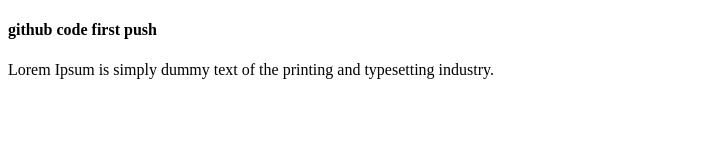
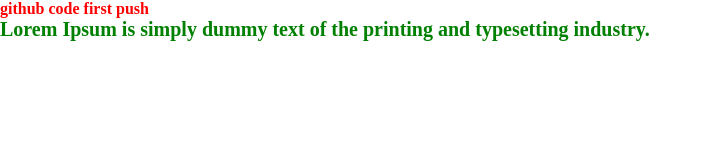
Before and after one commit to Riazalmahmud/my-frist-repo, a plain HTML site: page index.html in a window 1280 px wide. Shown: the whole page, without its empty margins (0-712 px from the left). Drawn offline with Linux system fonts and the light colour scheme.

Commit message:
styleshit add

```diff
--- a/index.html
+++ b/index.html
@@ -5,6 +5,7 @@
     <meta http-equiv="X-UA-Compatible" content="IE=edge">
     <meta name="viewport" content="width=device-width, initial-scale=1.0">
     <title>my first git for test</title>
+    <link rel="stylesheet" href="style.css">
 </head>
 <body>
     <h4>github code first push</h4>
--- /dev/null
+++ b/style.css
@@ -0,0 +1,13 @@
+*{
+    padding: 0;
+    margin: 0;
+}
+h4{
+    color: red;
+
+}
+p{
+    color: green;
+    font-size: 20px;
+    font-weight: bold;
+}
```
